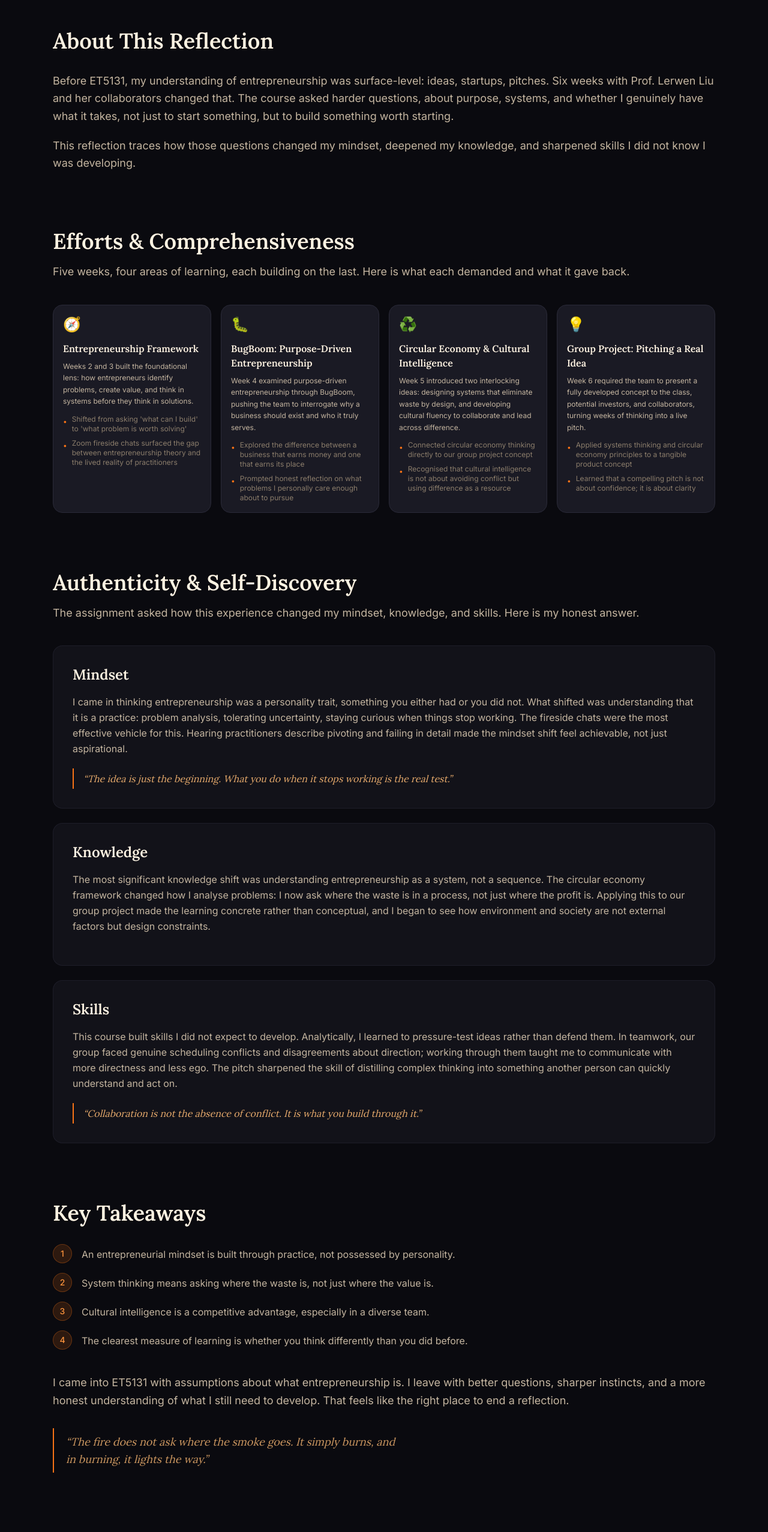
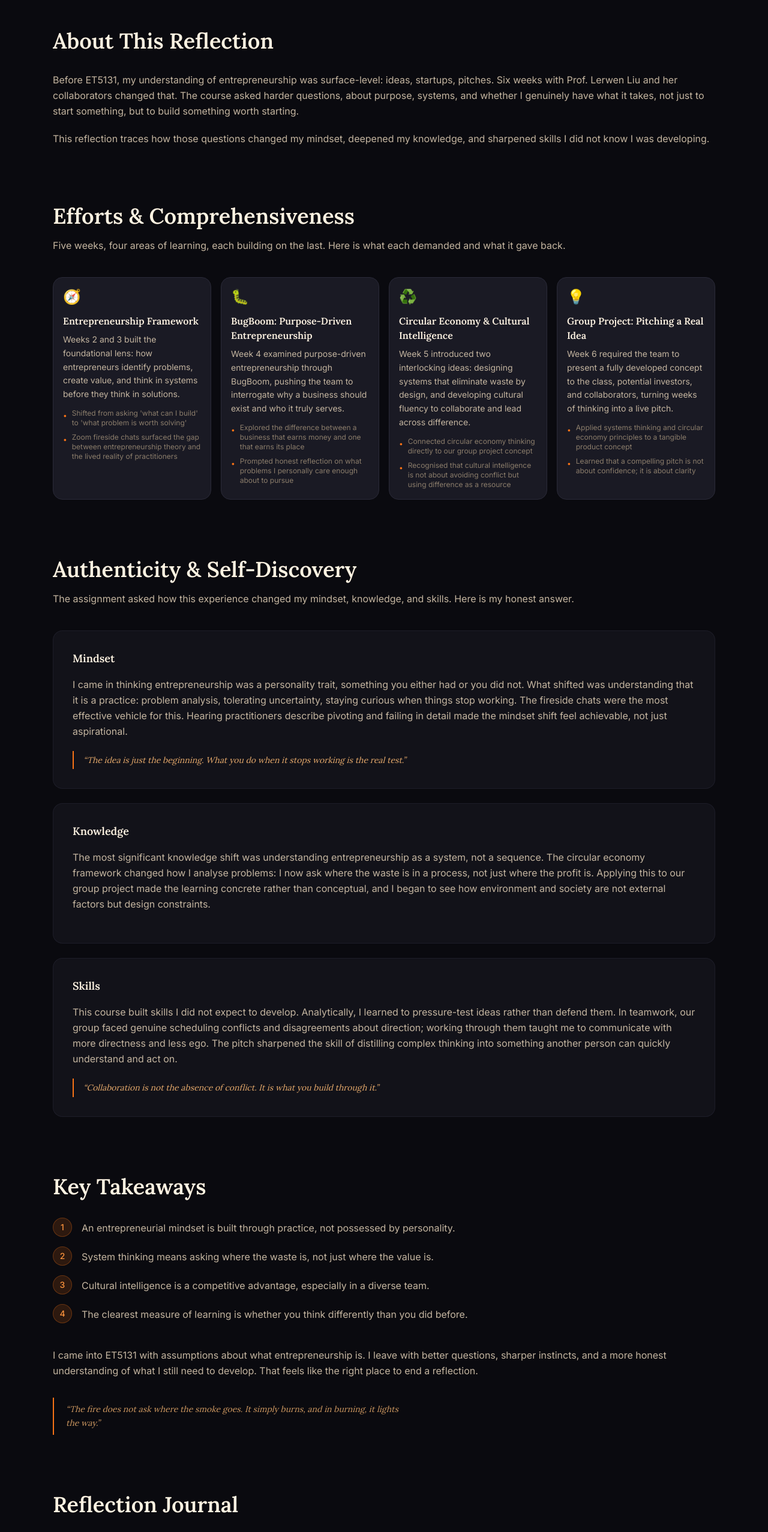
Before and after one commit to hydrolink/ET5131Reflection, a Next.js app: page / in a window 1280 px wide. Shown: the part 800-3354 px from the top of the page at 60% size. Built offline with nearby package versions, Linux system fonts and the light colour scheme.

Commit message:
refactor: adjust text sizes for improved readability across multiple sections

```diff
--- a/src/app/components/AboutSection.tsx
+++ b/src/app/components/AboutSection.tsx
@@ -10,7 +10,7 @@ export default function AboutSection() {
       </h2>
       <div className="space-y-5">
         {paragraphs.map((paragraph, i) => (
-          <p key={i} className="text-warmgray leading-relaxed text-base sm:text-lg">
+          <p key={i} className="text-warmgray leading-relaxed text-sm sm:text-base">
             {paragraph}
           </p>
         ))}
--- a/src/app/components/AuthenticitySection.tsx
+++ b/src/app/components/AuthenticitySection.tsx
@@ -9,7 +9,7 @@ export default function AuthenticitySection() {
       <h2 className="font-heading text-3xl sm:text-4xl font-semibold text-warmwhite mb-4">
         {heading}
       </h2>
-      <p className="text-warmgray leading-relaxed text-base sm:text-lg mb-10">
+      <p className="text-warmgray leading-relaxed text-sm sm:text-base mb-10">
         {intro}
       </p>
 
--- a/src/app/components/EffortsSection.tsx
+++ b/src/app/components/EffortsSection.tsx
@@ -9,7 +9,7 @@ export default function EffortsSection() {
       <h2 className="font-heading text-3xl sm:text-4xl font-semibold text-warmwhite mb-4">
         {heading}
       </h2>
-      <p className="text-warmgray leading-relaxed text-base sm:text-lg mb-10">
+      <p className="text-warmgray leading-relaxed text-sm sm:text-base mb-10">
         {intro}
       </p>
 
--- a/src/app/components/LectureCard.tsx
+++ b/src/app/components/LectureCard.tsx
@@ -16,7 +16,7 @@ export default function LectureCard({ lecture }: LectureCardProps) {
       </h3>
 
       {/* Summary */}
-      <p className="text-warmgray text-xs leading-relaxed mb-3">
+      <p className="text-warmgray text-sm leading-relaxed mb-3">
         {lecture.summary}
       </p>
 
--- a/src/app/components/ReflectionCard.tsx
+++ b/src/app/components/ReflectionCard.tsx
@@ -7,17 +7,17 @@ interface ReflectionCardProps {
 export default function ReflectionCard({ reflection }: ReflectionCardProps) {
   return (
     <article className="bg-night-800/50 rounded-2xl p-6 sm:p-8 border border-night-700/50">
-      <h3 className="font-heading text-xl sm:text-2xl font-semibold text-warmwhite mb-4">
+      <h3 className="font-heading text-lg font-semibold text-warmwhite mb-4">
         {reflection.title}
       </h3>
 
-      <p className="text-warmgray leading-relaxed text-base mb-5">
+      <p className="text-warmgray leading-relaxed text-sm sm:text-base mb-5">
         {reflection.content}
       </p>
 
       {reflection.quote && (
         <blockquote className="border-l-2 border-ember-500 pl-4 py-1">
-          <p className="font-heading italic text-ember-300/90 text-sm sm:text-base leading-relaxed">
+          <p className="font-heading italic text-ember-300/90 text-sm leading-relaxed">
             &ldquo;{reflection.quote}&rdquo;
           </p>
         </blockquote>
--- a/src/app/components/TakeawaysSection.tsx
+++ b/src/app/components/TakeawaysSection.tsx
@@ -17,7 +17,7 @@ export default function TakeawaysSection() {
             <span className="flex-shrink-0 w-8 h-8 rounded-full bg-ember-500/15 border border-ember-500/30 flex items-center justify-center text-ember-400 text-sm font-medium">
               {i + 1}
             </span>
-            <p className="text-warmgray leading-relaxed text-base pt-1">
+            <p className="text-warmgray leading-relaxed text-sm sm:text-base pt-1">
               {insight}
             </p>
           </div>
@@ -25,14 +25,14 @@ export default function TakeawaysSection() {
       </div>
 
       {/* Closing paragraph */}
-      <p className="text-warmgray leading-relaxed text-base sm:text-lg mb-8">
+      <p className="text-warmgray leading-relaxed text-sm sm:text-base mb-8">
         {closingParagraph}
       </p>
 
       {/* Closing quote */}
       {closingQuote && (
         <blockquote className="border-l-2 border-ember-500 pl-5 py-2 max-w-xl">
-          <p className="font-heading italic text-ember-300/80 text-base sm:text-lg leading-relaxed">
+          <p className="font-heading italic text-ember-300/80 text-sm leading-relaxed">
             &ldquo;{closingQuote}&rdquo;
           </p>
         </blockquote>
```
